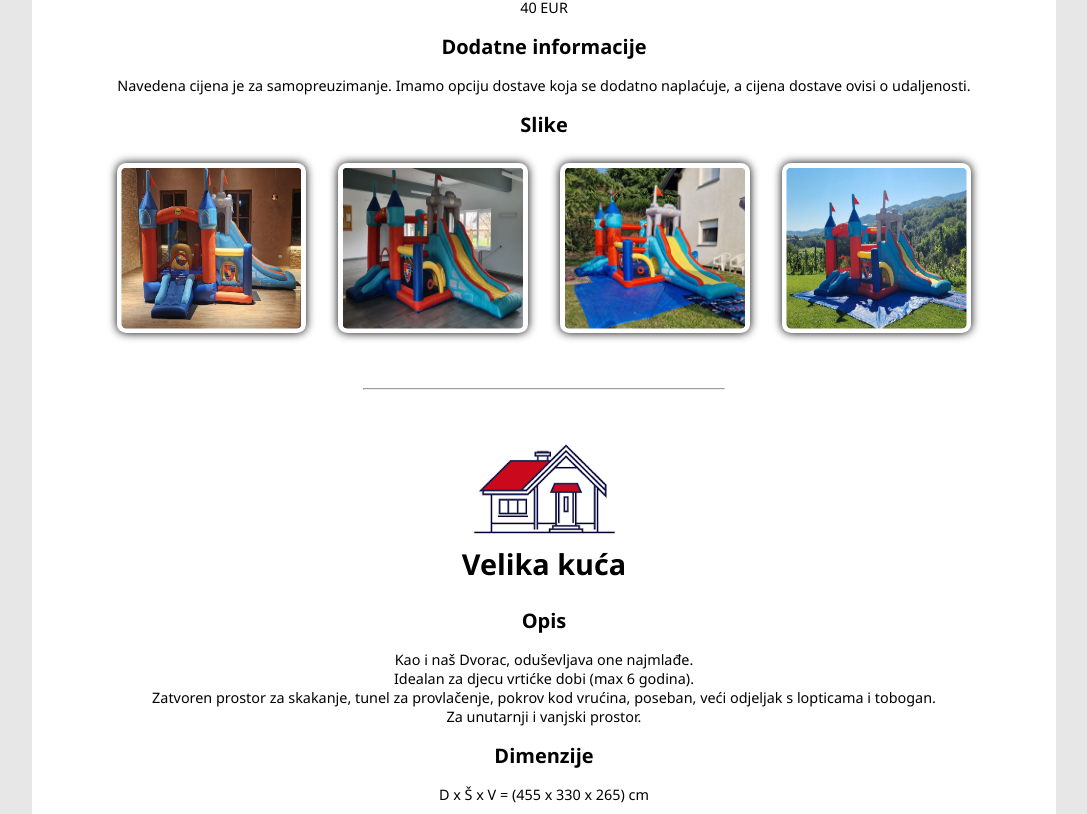
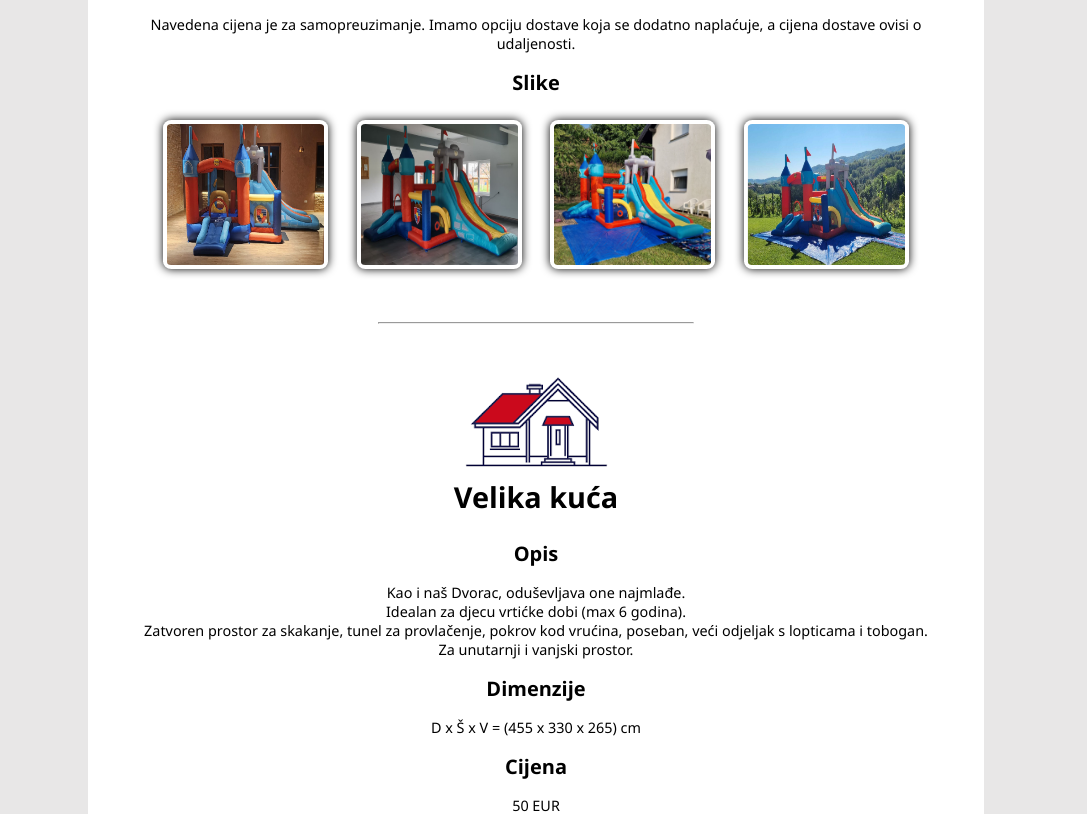
Before and after one commit to lukapo/lookapp-new, a React (Vite) app: page / in a window 1280 px wide. Shown: the part 1540-2354 px from the top of the page, without its empty margins (104-1191 px from the left). Built offline with nearby package versions, Linux system fonts and the light colour scheme.

Commit message:
Mobile phone css update

```diff
--- a/src/css/Contact.css
+++ b/src/css/Contact.css
@@ -72,6 +72,7 @@ footer p:last-child {
 @media only screen and (max-width: 800px) {
     footer {
     justify-content: right;
+    border-radius: 0;
 }
 
 footer p:last-child {
--- a/src/css/Header.css
+++ b/src/css/Header.css
@@ -114,6 +114,7 @@ nav ul li:first-of-type {
     .header-section {
         background-image: url(/images/big_logo.png),
             linear-gradient(to bottom, #443f8f, #2a247f);
+        border-radius: 0;
     }
     nav ul {
         flex-direction: column;
--- a/src/index.css
+++ b/src/index.css
@@ -2,18 +2,28 @@ html {
   scroll-behavior: smooth;
 }
 
+
 body {
+  box-sizing: border-box;
   font-family: 'Segoe UI', Tahoma, Geneva, Verdana, sans-serif;
   background-color: rgb(232, 231, 231);
-  width: 100%;
+  padding: 0;
+  margin: 0;
+
+}
+
+img {
+  max-width: 100%; /* Omogućuje responzivne slike */
+  height: auto;
+  display: block;
 }
 
 #root {
   margin: 0;
-  width: 80vw;
+  width: 70vw;
   background-color: #FFF;
   margin: 0 auto;
-  border-radius: 30px 30px 0 0;
+  border-radius: 30px 30px 30px 30px;
 }
 
 section {
@@ -23,7 +33,8 @@ section {
 @media only screen and (max-width: 800px) {
 
   #root {
-    width: 100vw;
+    width: 100%;
+    border-radius: 0;
   }
 
 }
```
